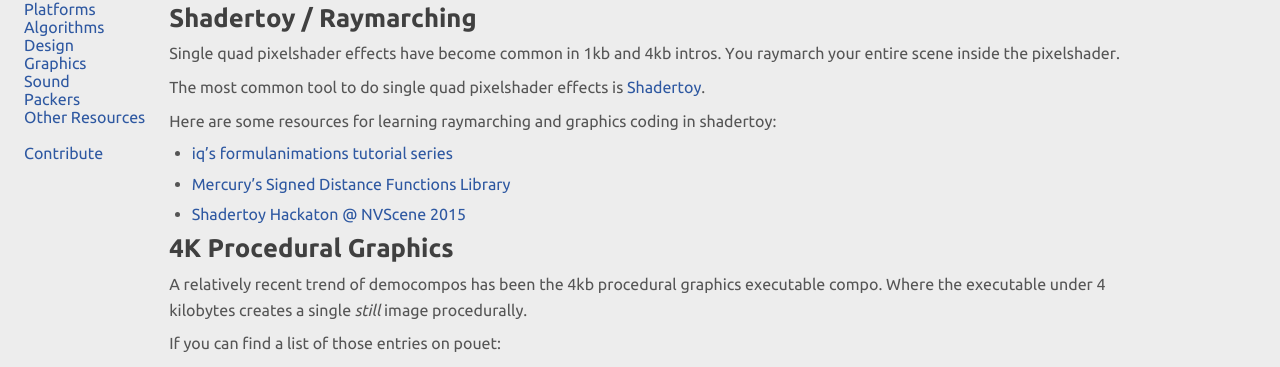
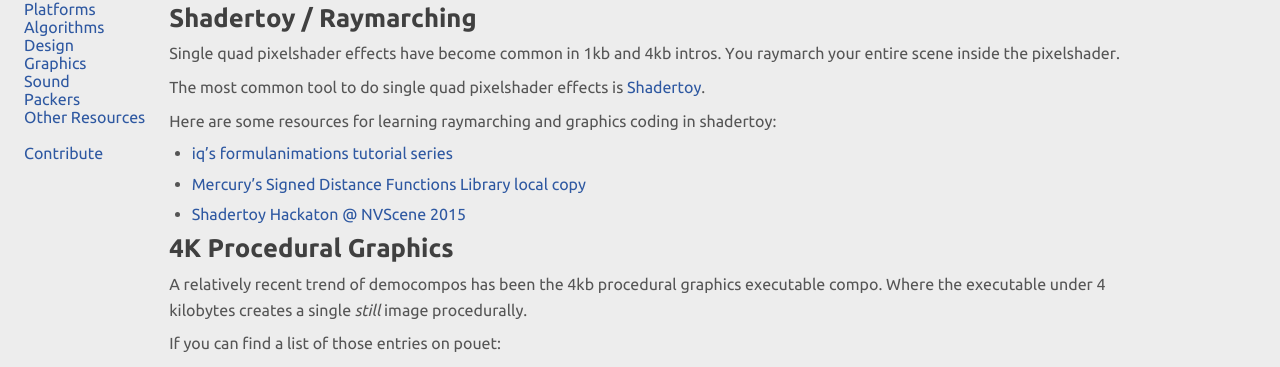
Before and after one commit to in4k/in4k.github.io, a Jekyll site: the page built from wiki/graphics.markdown, in a window 1280 px wide and 900 px high. Shown: the part 60-427 px from the top of the window. Built offline with Jekyll 4.4.1, drawn with Linux system fonts in a browser that asks for light colours.

Commit message:
no message

```diff
--- a/wiki/graphics.markdown
+++ b/wiki/graphics.markdown
@@ -12,7 +12,7 @@
 Here are some resources for learning raymarching and graphics coding in shadertoy:
 
 * [iq's formulanimations tutorial series](https://www.youtube.com/playlist?list=PL0EpikNmjs2CYUMePMGh3IjjP4tQlYqji)
-* [Mercury's Signed Distance Functions Library](http://mercury.sexy/hg_sdf/)
+* [Mercury's Signed Distance Functions Library](http://mercury.sexy/hg_sdf/) [local copy](/html_artiles/hg_sdf.html)
 * [Shadertoy Hackaton @ NVScene 2015](https://www.youtube.com/watch?v=jjU3rO36zCs)
 
 # 4K Procedural Graphics
@@ -65,7 +65,7 @@
 
 * Article from Hugi Issue 26
     * URL: http://www.hugi.scene.org/main.php?page=hugi26
-    * Locally: [hugi 26 - coding corner graphics polaris opengl with assembly in 4kb.htm](http://in4k.untergrund.net/html_articles/hugi%2026%20-%20coding%20corner%20graphics%20polaris%20opengl%20with%20assembly%20in%204kb.htm)
+    * Locally: [hugi 26 - coding corner graphics polaris opengl with assembly in 4kb.htm](/html_articles/hugi%2026%20-%20coding%20corner%20graphics%20polaris%20opengl%20with%20assembly%20in%204kb.htm)
 
 * [hitchhikr SoftWorks](http://franck.charlet.pagesperso-orange.fr/sources.html)
     * [hitchhikr’s 1k framework](https://github.com/in4k/1K-D3D-SW-OGL-FrameWorks)
```
